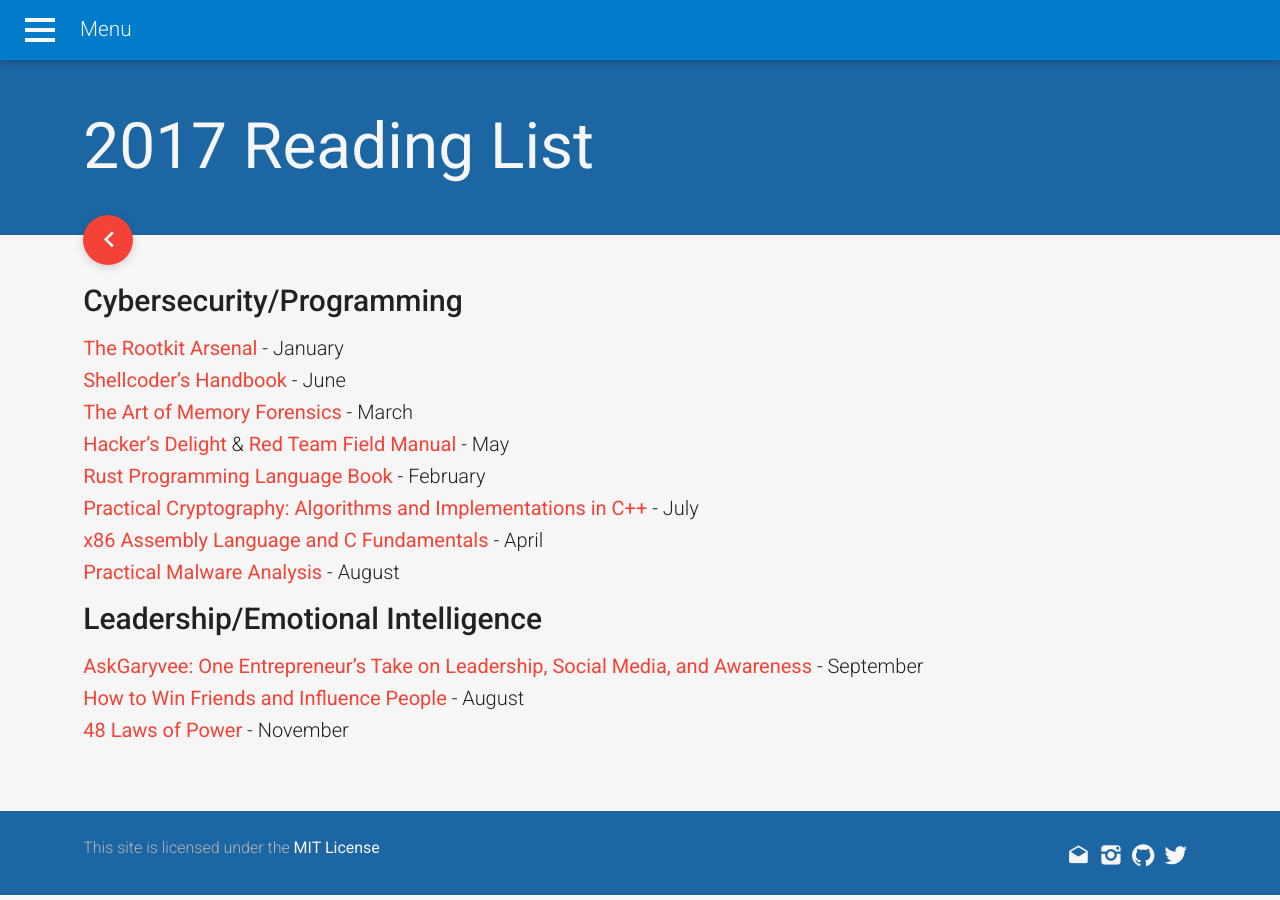
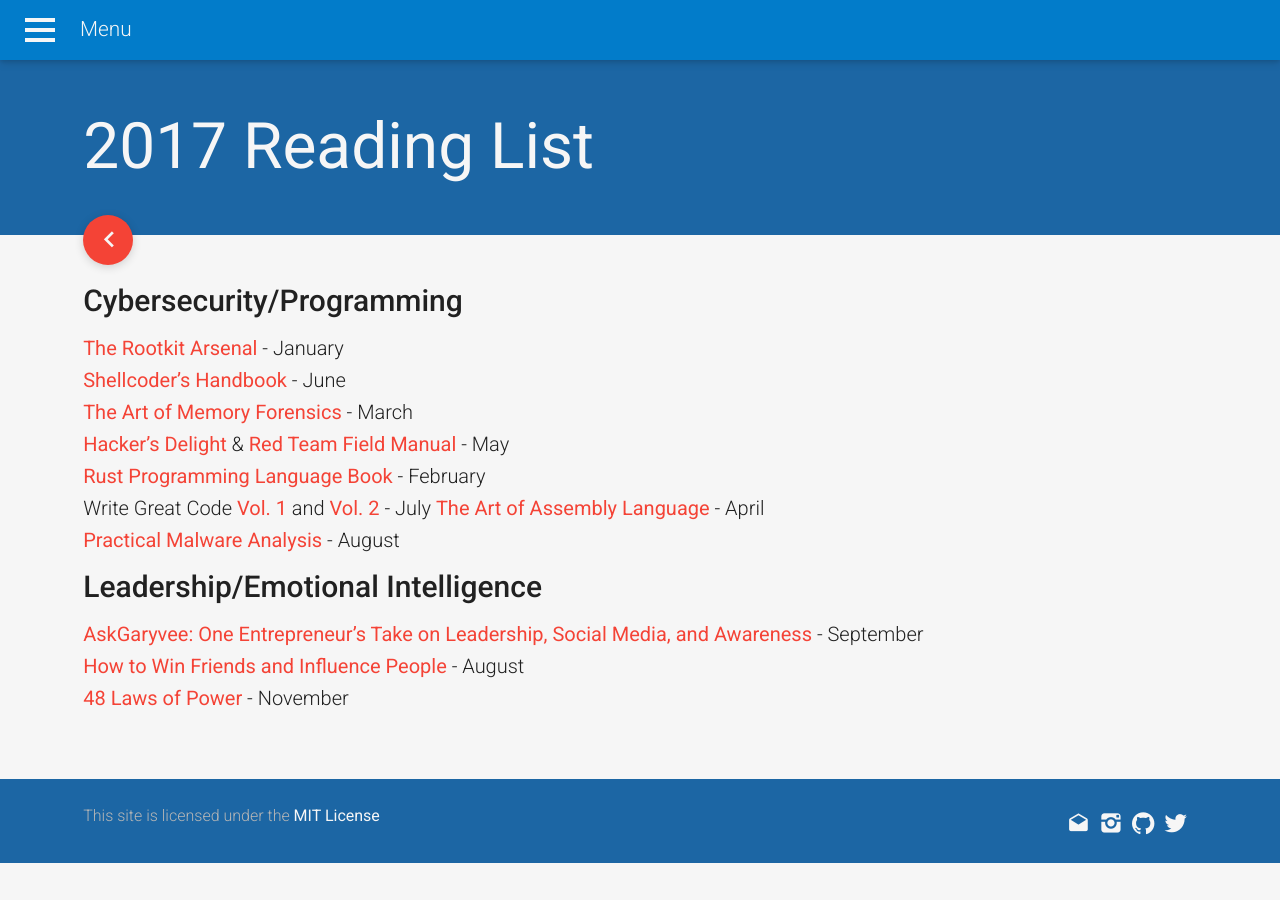
Before and after one commit to spitfire55/spitfire55.github.io, a Jekyll site: the page built from _pages/2017-Reading-List.md, in a window 1280 px wide. Built offline with Jekyll 4.4.1, drawn with Linux system fonts in a browser that asks for light colours; nearby versions of some CDN libraries.

Commit message:
Changed 2017 Reading List

```diff
--- a/_pages/2017-Reading-List.md
+++ b/_pages/2017-Reading-List.md
@@ -11,8 +11,8 @@
 [The Art of Memory Forensics](https://www.amazon.com/Art-Memory-Forensics-Detecting-Malware/dp/1118825098/) - March
 [Hacker's Delight](https://www.amazon.com/Hackers-Delight-2nd-Henry-Warren/dp/0321842685/) & [Red Team Field Manual](https://www.amazon.com/Rtfm-Red-Team-Field-Manual/dp/1494295504/) - May
 [Rust Programming Language Book](https://doc.rust-lang.org/book/) - February
-[Practical Cryptography: Algorithms and Implementations in C++](https://www.amazon.com/Practical-Cryptography-Algorithms-Implementations-Using/dp/1482228890/) - July
-[x86 Assembly Language and C Fundamentals](http://techbus.safaribooksonline.com/9781466568259/) - April
+Write Great Code [Vol. 1](https://www.amazon.com/Write-Great-Code-Understanding-Machine/dp/1593270038/) and [Vol. 2](https://www.amazon.com/Write-Great-Code-Low-Level-High-Level/dp/1593270658/) - July
+[The Art of Assembly Language](https://www.amazon.com/Art-Assembly-Language-Randall-Hyde/dp/1593272073) - April
 [Practical Malware Analysis](https://www.amazon.com/Practical-Malware-Analysis-Hands-Dissecting/dp/1593272901/) - August
 
 ## Leadership/Emotional Intelligence
```
